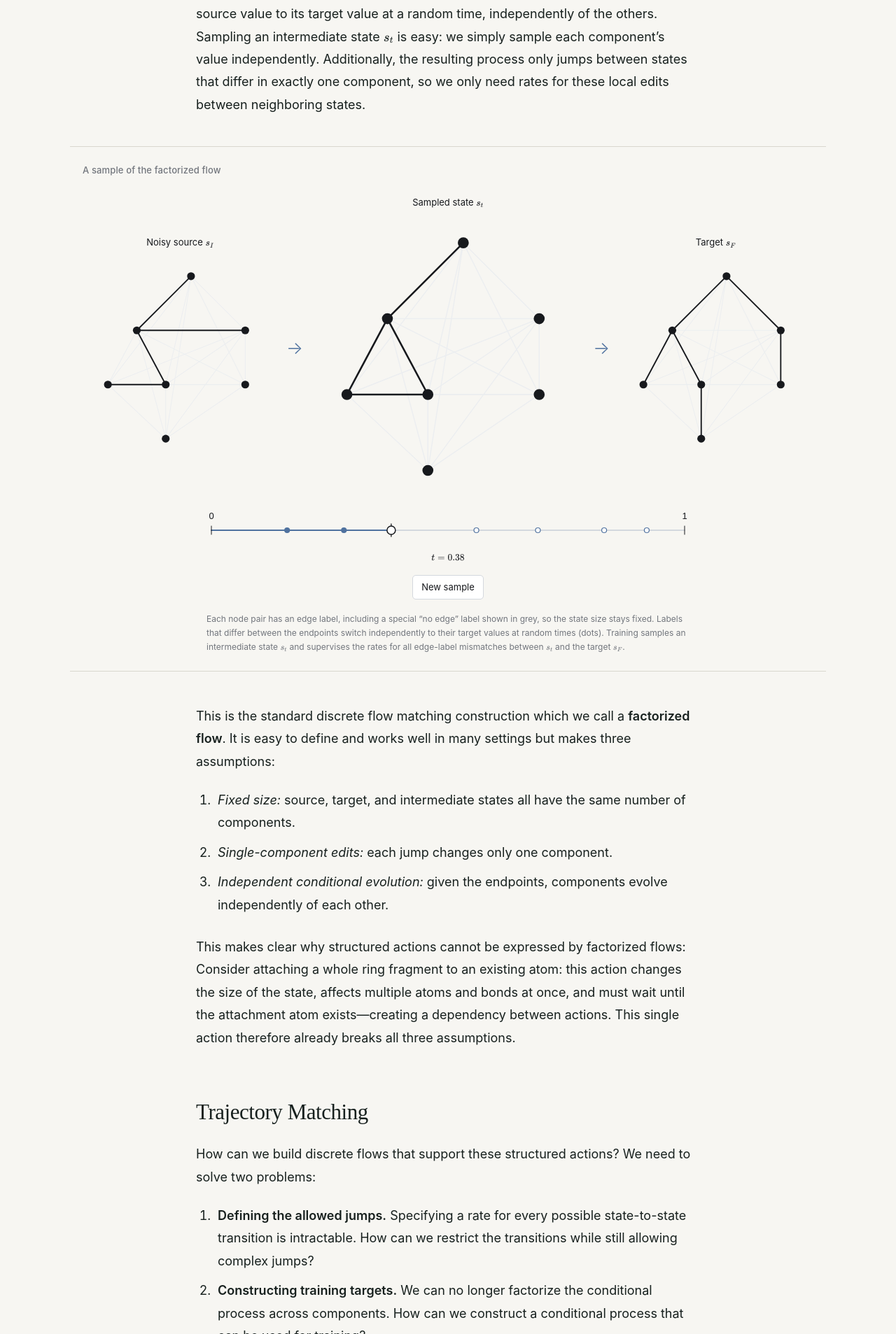
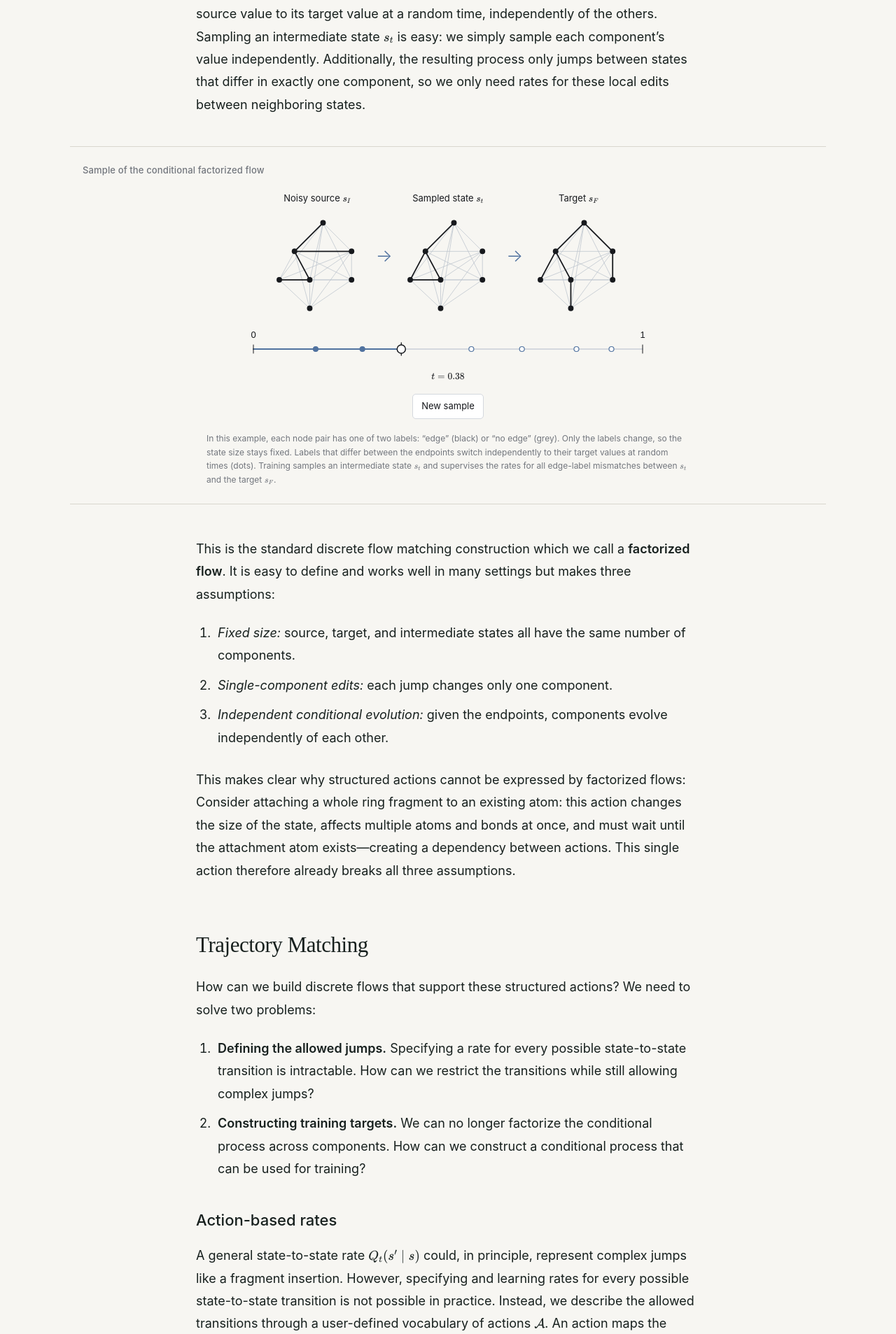
Before and after one commit to KemperNiklas/kemperniklas.github.io, a Jekyll site: the page built from docs/_posts/2026-10-22-trajectory-matching.html, in a window 1280 px wide. Shown: the part 3365-5272 px from the top of the page at 70% size. Built offline with Jekyll 4.4.1, drawn with Linux system fonts in a browser that asks for light colours; a script that is not in the unit is left out.

Commit message:
Make conditional flow figure compact and clarify edge labels

```diff
--- a/docs/_posts/2026-10-22-trajectory-matching.html
+++ b/docs/_posts/2026-10-22-trajectory-matching.html
@@ -31,7 +31,7 @@ noindex: false
 <p>However, constructing such a conditional process is still not straightforward. In continuous space, a straight line connecting <span class="tex-source" data-tex="s_I">s_I</span> and <span class="tex-source" data-tex="s_F">s_F</span> already works. In discrete space, there is no equally obvious interpolation: we need to connect the endpoints through random jumps while keeping intermediate states easy to sample and jump rates easy to compute. Moreover, the state space is typically combinatorially large, so we need to restrict the allowed jumps to keep the process tractable.</p>
 <p>We can use that discrete states often consist of <em>individual components</em>: Tokens in a sequence or atom and bond features in a molecular graph. This lets us <strong>factorize the conditional process</strong> across components: each component simply switches from its source value to its target value at a random time, independently of the others. Sampling an intermediate state <span class="tex-source" data-tex="s_t">s_t</span> is easy: we simply sample each component’s value independently. Additionally, the resulting process only jumps between states that differ in exactly one component, so we only need rates for these local edits between neighboring states.</p>
 <figure class="blog-figure" id="factorized-flow" aria-labelledby="caption-factorized-flow">
-    <figcaption id="caption-factorized-flow">A sample of the factorized flow</figcaption>
+    <figcaption id="caption-factorized-flow">Sample of the conditional factorized flow</figcaption>
     <div class="endpoint-layout">
       <figure><figcaption>Noisy source <span data-tex="s_I"></span></figcaption><svg id="factorized-source" role="img" aria-label="Source: seven fixed nodes with missing and spurious edges"></svg></figure>
       <span class="endpoint-arrow" aria-hidden="true">→</span>
@@ -41,7 +41,7 @@ noindex: false
     </div>
     <svg id="factorized-timeline" role="slider" tabindex="0" aria-label="Time. Drag the line or use the arrow keys." aria-valuemin="0" aria-valuemax="1" aria-valuenow="0.38"></svg>
     <div class="controls"><button id="factorized-resample" type="button">New sample</button></div>
-    <p class="figure-caption">Each node pair has an edge label, including a special “no edge” label shown in grey, so the state size stays fixed. Labels that differ between the endpoints switch independently to their target values at random times (dots). Training samples an intermediate state <span data-tex="s_t"></span> and supervises the rates for all edge-label mismatches between <span data-tex="s_t"></span> and the target <span data-tex="s_F"></span>.</p>
+    <p class="figure-caption">In this example, each node pair has one of two labels: “edge” (black) or “no edge” (grey). Only the labels change, so the state size stays fixed. Labels that differ between the endpoints switch independently to their target values at random times (dots). Training samples an intermediate state <span data-tex="s_t"></span> and supervises the rates for all edge-label mismatches between <span data-tex="s_t"></span> and the target <span data-tex="s_F"></span>.</p>
   </figure>
 <p>This is the standard discrete flow matching construction which we call a <strong>factorized flow</strong>. It is easy to define and works well in many settings but makes three assumptions:</p>
 <ol><li><em>Fixed size:</em> source, target, and intermediate states all have the same number of components.</li><li><em>Single-component edits:</em> each jump changes only one component.</li><li><em>Independent conditional evolution:</em> given the endpoints, components evolve independently of each other.</li></ol>
--- a/docs/blog/trajectory-matching/visuals/factorized-flow-draft/figure.css
+++ b/docs/blog/trajectory-matching/visuals/factorized-flow-draft/figure.css
@@ -1,6 +1,6 @@
 /* Reuse the teaching figures' typography, palette, controls, math and timeline. */
 .factorized-preview main { max-width:1000px; padding-top:32px; }
-#factorized-flow .endpoint-layout { display:grid;grid-template-columns:1fr 24px 1.4fr 24px 1fr;align-items:center;gap:12px;margin:26px 0 8px; }
+#factorized-flow .endpoint-layout { display:grid;grid-template-columns:1fr 20px 1fr 20px 1fr;align-items:center;gap:10px;max-width:520px;margin:18px auto 8px; }
 #factorized-flow .endpoint-layout figure { margin:0;min-width:0; }
 #factorized-flow .endpoint-layout figcaption { color:var(--ink);font-size:13px;margin:0 0 12px;text-align:center; }
 #factorized-flow .endpoint-layout svg { overflow:visible; }
@@ -9,12 +9,12 @@
 #factorized-flow .figure-caption { color:var(--muted);font-size:12px;line-height:1.65;margin:18px auto 0;max-width:690px; }
 @media(max-width:600px) {
   .factorized-preview main { padding:20px 14px 0; }
-  #factorized-flow .endpoint-layout { grid-template-columns:1fr 14px 1.5fr 14px 1fr;gap:3px; }
+  #factorized-flow .endpoint-layout { grid-template-columns:1fr 14px 1fr 14px 1fr;gap:3px; }
   #factorized-flow .endpoint-layout figcaption { font-size:11px; }
   #factorized-flow .endpoint-arrow { font-size:18px; }
 }
 
 
-#factorized-timeline { height:86px;max-width:740px;margin:12px auto 0;touch-action:none;cursor:ew-resize;user-select:none; }
+#factorized-timeline { height:86px;max-width:620px;margin:12px auto 0;touch-action:none;cursor:ew-resize;user-select:none; }
 
 #factorized-timeline:focus-visible { outline:2px solid var(--blue-ink);outline-offset:3px; }
--- a/docs/blog/trajectory-matching/visuals/factorized-flow-draft/figure.js
+++ b/docs/blog/trajectory-matching/visuals/factorized-flow-draft/figure.js
@@ -28,12 +28,12 @@ function drawGraph(svg,present) {
  // Show absent adjacency entries faintly, as in the opening figure.
  for(let a=0;a<tree.length;a++)for(let b=a+1;b<tree.length;b++){
   const index=edges.findIndex(([u,v])=>u===a&&v===b);
-  if(index<0||!present[index])ink+=line(...tree[a].slice(0,2),...tree[b].slice(0,2),'#eceef0',1);
+  if(index<0||!present[index])ink+=line(...tree[a].slice(0,2),...tree[b].slice(0,2),'#b8c0ca',1.3);
  }
  edges.forEach(([a,b],i)=>{
-  if(present[i])ink+=line(...tree[a].slice(0,2),...tree[b].slice(0,2));
+  if(present[i])ink+=line(...tree[a].slice(0,2),...tree[b].slice(0,2),INK,3.3);
  });
- for(const [x,y] of tree)ink+=circle(x,y,5.4);
+ for(const [x,y] of tree)ink+=circle(x,y,7.3);
  svg.innerHTML=ink;
 }
 function drawTimeline(k) {
```
Also changed, not shown: other parts of docs/_posts/2026-10-22-trajectory-matching.html (+2 -2 lines).
